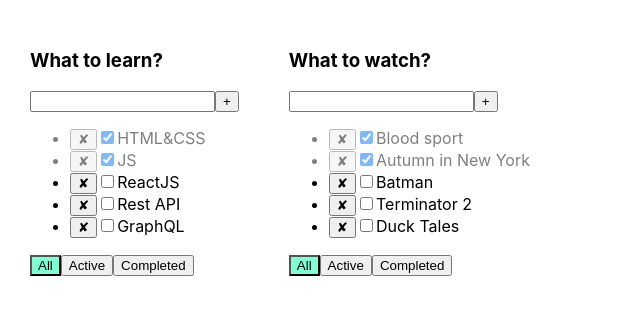
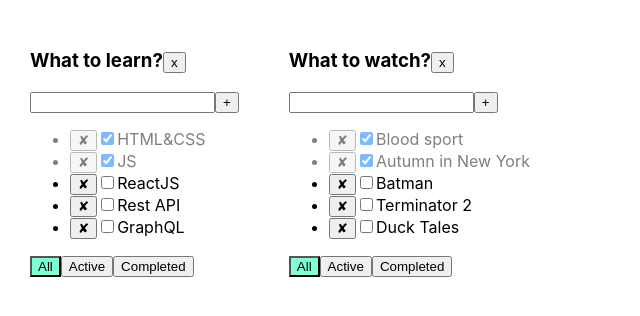
Before and after one commit to Dro5zd/it-incubator-todolist-ts-001, a React (Create React App) app: page / in a window 1280 px wide. Shown: the top 316 px of the page, without its empty margins (0-640 px from the left). Built offline with nearby package versions, Linux system fonts and the light colour scheme.

Commit message:
Lesson 5 add remove todolist

```diff
--- a/src/App.tsx
+++ b/src/App.tsx
@@ -57,8 +57,14 @@ function App() {
     function addTask(title: string, todolistId: string) {
         let task = {id: v1(), title: title, isDone: false};
         let todolistTasks = tasks[todolistId]
-        tasks[todolistId]=[task, ...todolistTasks]
+        tasks[todolistId] = [task, ...todolistTasks]
         setTasks({...tasks});
+    }
+
+    function removeTodolist(id: string) {
+        setTodolists(todolists.filter(r => r.id !== id))
+        delete tasks[id]
+        setTasks({...tasks})
     }
 
 
@@ -71,7 +77,7 @@ function App() {
         // }
     }
 
-    const ChangeStatus = (id: string, isDone: boolean, todolistId:string) => {
+    const ChangeStatus = (id: string, isDone: boolean, todolistId: string) => {
         // setTasks(tasks.map(i => i.id === id ? {...i, isDone} : i))
         let todolistTasks = tasks[todolistId]
         let task = todolistTasks.find(t => t.id === id)
@@ -105,6 +111,7 @@ function App() {
                     addTask={addTask}
                     ChangeStatus={ChangeStatus}
                     filter={tl.filter}
+                    removeTodolist={removeTodolist}
                 />
             })}
         </div>
--- a/src/Todolist.tsx
+++ b/src/Todolist.tsx
@@ -17,11 +17,11 @@ type TodolistPropsType = {
     ChangeStatus: (taskId: string, isDone: boolean, todolistId: string) => void
     changeFilter: (filter: FilterValuesType, todolistId: string) => void
     filter: FilterValuesType
+    removeTodolist: (id: string) => void
 }
 
 export const Todolist = (props: TodolistPropsType) => {
     const [title, setTitle] = useState('')
-
     const [error, setError] = useState<string | null>(null)
 
     const onChangeInputHandler = (event: ChangeEvent<HTMLInputElement>) => {
@@ -50,10 +50,17 @@ export const Todolist = (props: TodolistPropsType) => {
         props.removeTask(iId, todolistId)
     }
 
+    const onClickRemoveTodolistHandler = () => {
+        props.removeTodolist(props.id)
+    }
+
 
     return (
         <div>
-            <h3>{props.title}</h3>
+
+            <h3>{props.title}
+                <button onClick={onClickRemoveTodolistHandler}>x</button>
+            </h3>
             <div>
                 <input onKeyPress={onKeyPressHandler}
                        value={title}
```
